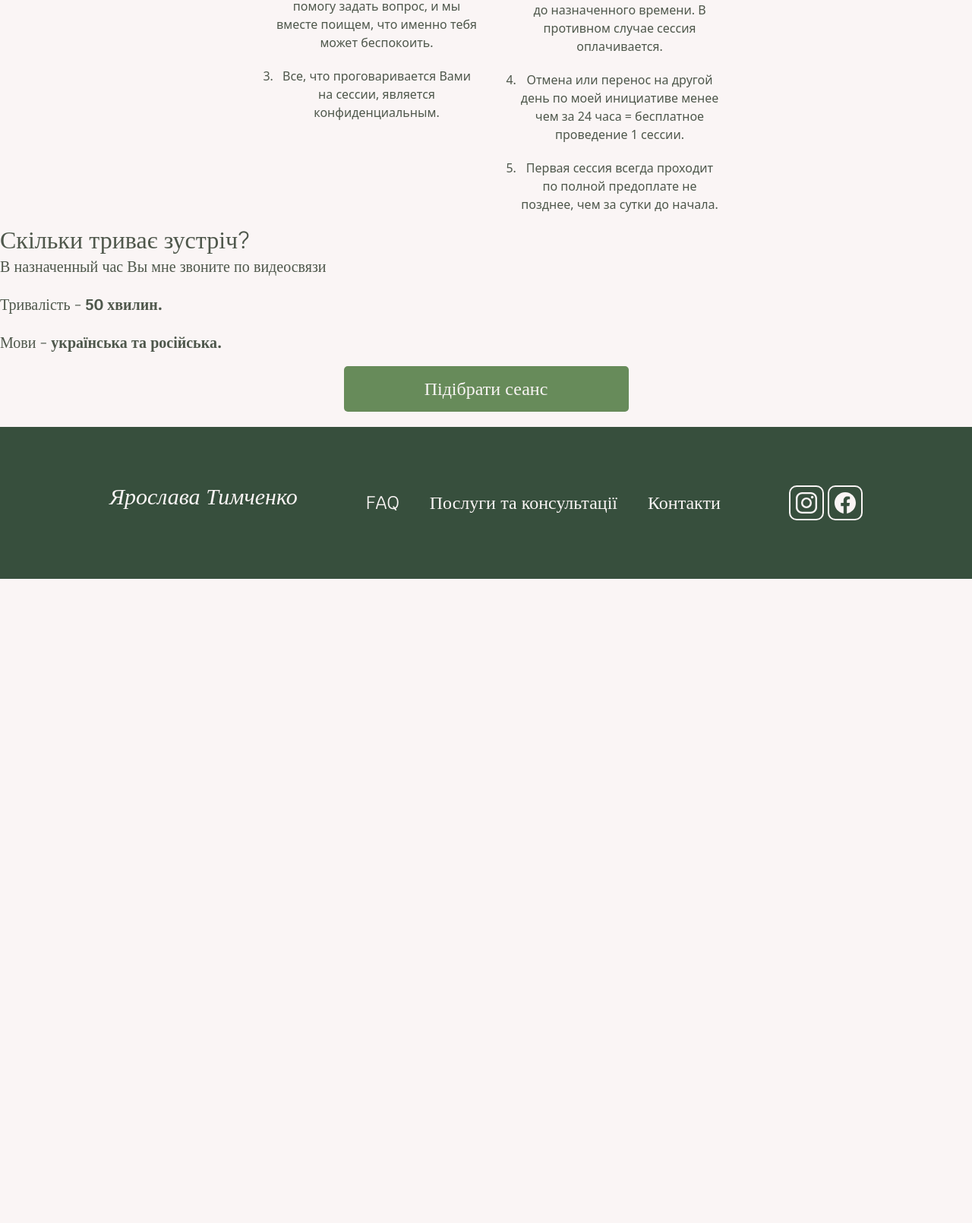
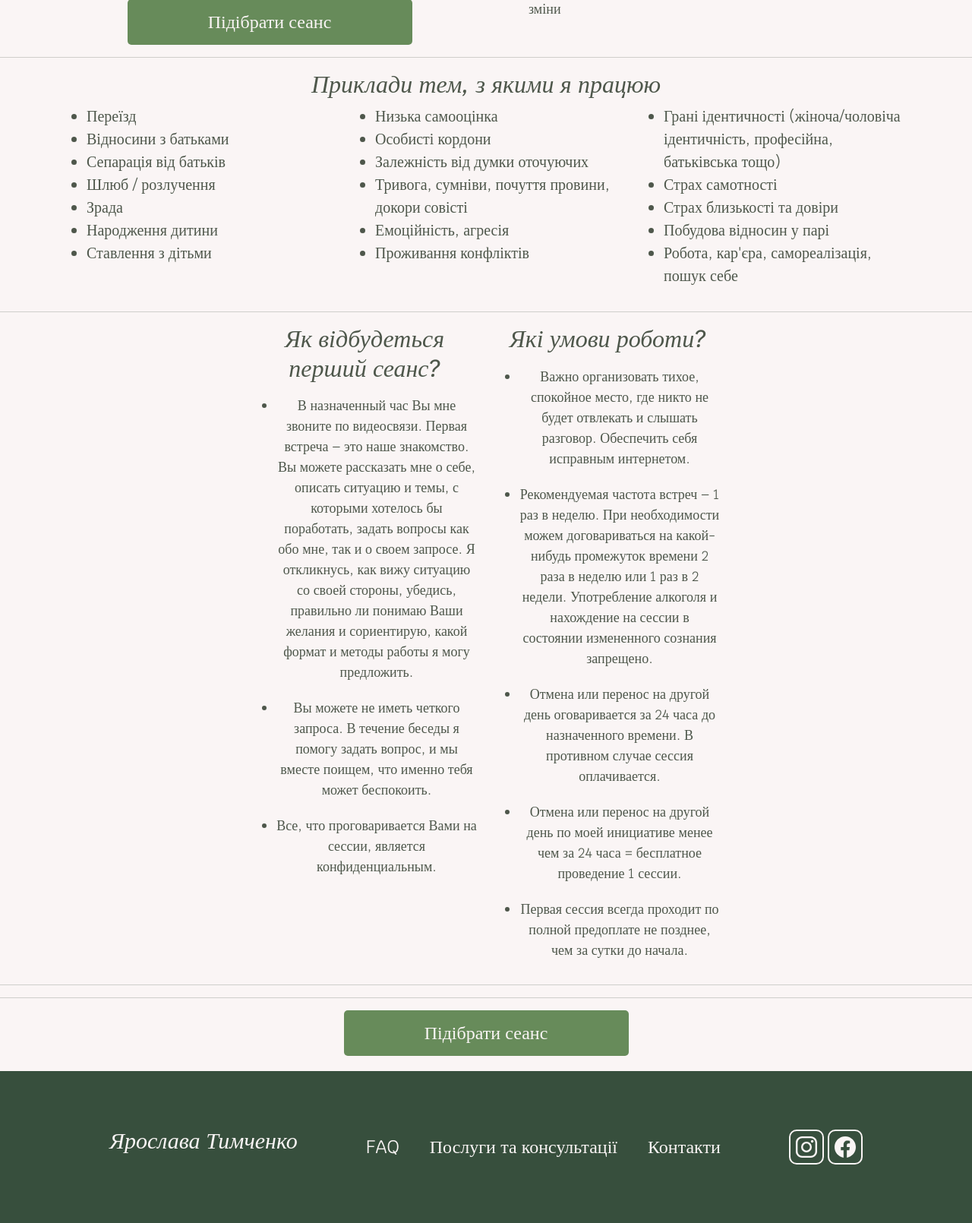
Before and after one commit to DimaPysmennyi/psychiatrist-project, a Django app: page /faq/ in a window 1280 px wide. Shown: the part 651-2261 px from the top of the page at 76% size. Before the commit the page ends 1413 px from the top, so only its background shows below. Run offline with Django 4.2, Linux system fonts and the light colour scheme.

Commit message:
service page impromvents

```diff
--- a/clinic/clinicapp/static/clinicapp/css/style.css
+++ b/clinic/clinicapp/static/clinicapp/css/style.css
@@ -210,10 +210,7 @@ header a{
     background-color: #9dc48f;
 }
 
-.container{
-    display: flex;
-    justify-content: center;
-}
+
 
 .path-history-div{
     display: flex;
@@ -517,6 +514,11 @@ h2{
 
 .about-p{
     font-size: 18px;
+    font-family: 'Krub';
+}
+
+.img-about{
+    height: 600px;
 }
 
 br{
@@ -549,3 +551,34 @@ footer a{
 footer .social *{
     border: 2px solid #faf5f5;
 }
+
+.img-consult{
+    height: 500px;
+}
+
+.consult-h2{
+    text-align: center;
+    font-style: 40px;
+    font-family: 'Krub';
+    font-style: italic;
+}
+
+.consult-h3{
+    text-align: center;
+    font-style: 24px;
+    font-family: 'Krub';
+    font-style: italic;
+}
+
+.consult-col1{
+    border-right: 1px
+}
+
+ul{
+    font-family: 'Krub';
+    font-size: 18px;
+}
+
+.consult-ul{
+    font-size: 20px;
+}
--- a/clinic/clinicapp/templates/clinicapp/faq.html
+++ b/clinic/clinicapp/templates/clinicapp/faq.html
@@ -1,4 +1,5 @@
 {% extends './base.html' %}
+{% load static %}
 <html lang="en">
 <head>
     <meta charset="UTF-8">
@@ -9,86 +10,87 @@
 </head>
 <body>
     {% block content %}
-
-    <!-- <h1 class="faq-h1">Поширені запитання</h1>
-      <div class="accordion-div">
-        <div class="accordion" id="accordionParent">
-            <div class="accordion-item">
-                <h2 class="accordion-header h1">
-                    <button class="accordion-button" type="button" data-bs-toggle="collapse" data-bs-target="#collapseOne" aria-expanded="false" aria-controls="#collapseOne">Як відбудеться перший сеанс?</button>
-                </h2>
-                <div id="collapseOne" class="accordion-collapse collapse show" data-bs-parent="accordionParent">
-                    <div class="accordion-body">
-                        <p class="accordion-text">В назначенный час Вы мне звоните по видеосвязи.
-                          Первая встреча – это наше знакомство.
-                          Вы можете рассказать мне о себе, описать ситуацию и темы, с которыми хотелось бы поработать, задать вопросы как обо мне, так и о своем запросе. Я откликнусь, как вижу ситуацию со своей стороны, убедись, правильно ли понимаю Ваши желания и сориентирую, какой формат и методы работы я могу предложить.
-
-                          Вы можете не иметь четкого запроса.
-                          В течение беседы я помогу задать вопрос, и мы вместе поищем, что именно тебя может беспокоить.
-
-                          Все, что проговаривается Вами на сессии, является конфиденциальным.</p>
+    <div class="container">
+      <div class="row justify-content-center align-items-center">
+        <div class="col text-center">
+          <img class="img-consult img-thumbnail" src="{% static 'clinicapp/images/IMG_6346.JPG' %}" alt="">
+          <a href="{% url 'form' %}">
+            <button class="find-service" type="button">Підібрати сеанс</button>
+          </a>
         </div>
+        <div class="col">
+          <h2 class="consult-h2">Я працюю у двох форматах</h2>
+          <h3 class="consult-h3">В чому різниця?</h3>
+          <div class="container">
+            <div class="row">
+              <div class="col consult-col1">
+                <h3 class="consult-h3">Психотерапія</h3>
+                <ul>
+                  <li>В середньому від одного року</li>
+                  <li>Увага сфокусована на особистості</li>
+                  <li>Найкраще підходить для роботи з емоційним інтелектом, проживанням кризових періодів, запитами щодо побудови відносин, роботи з самооцінкою та самосприйняттям</li>
+                  <li>Спрямована на глибокі зміни</li>
+                </ul>
               </div>
-            </div>
-
-            <div class="accordion-item">
-              <h2 class="accordion-header h1">
-                  <button class="accordion-button" type="button" data-bs-toggle="collapse" data-bs-target="#collapseTwo" aria-expanded="false" aria-controls="#collapseTwo">Які умови роботи?</button>
-              </h2>
-              <div id="collapseTwo" class="accordion-collapse collapse show" data-bs-parent="accordionParent">
-                  <div class="accordion-body">
-                      <p class="accordion-text">Важно организовать тихое, спокойное место, где никто не будет отвлекать и слышать разговор.
-                        Обеспечить себя исправным интернетом.
-                        Рекомендуемая частота встреч – 1 раз в неделю. При необходимости можем договариваться на какой-нибудь промежуток времени 2 раза в неделю или 1 раз в 2 недели.
-                        Употребление алкоголя и нахождение на сессии в состоянии измененного сознания запрещено.
-
-                        Отмена или перенос на другой день оговаривается за 24 часа до назначенного времени.
-                        В противном случае сессия оплачивается.
-
-                        Отмена или перенос на другой день по моей инициативе менее чем за 24 часа = бесплатное проведение 1 сессии.
-
-                        Первая сессия всегда проходит по полной предоплате не позднее, чем за сутки до начала.</p>
-                  </div>
-              </div>
-          </div>
-
-          <div class="accordion-item">
-            <h2 class="accordion-header h1">
-                <button class="accordion-button" type="button" data-bs-toggle="collapse" data-bs-target="#collapseThree" aria-expanded="false" aria-controls="#collapseThree">Скільки триває зустріч?</button>
-            </h2>
-            <div id="collapseThree" class="accordion-collapse collapse show" data-bs-parent="accordionParent">
-                <div class="accordion-body">
-                    <p class="accordion-text">
-                      В назначенный час Вы мне звоните по видеосвязи <br>
-                      Тривалість - <b>50 хвилин.</b> <br>
-                      Мови - <b>українська та російська.</b></p>
+              <div class="col">
+                <h3 class="consult-h3">Консультації</h3>
+                <ul>
+                  <li>У середньому від 1-5 до 10-12 сесій</li>
+                  <li>Увага сфокусована на особистості</li>
+                  <li>Найкраще підходить для роботи з поведінкою (звичкою), конкретними ситуаціями чи конфліктами</li>
+                  <li>Спрямована на усвідомлення причин поведінки, отримання нового досвіду та формування плану дій</li>
+                </ul>
               </div>
               </div>
             </div>
           </div>
         </div>
-      <div class="button-box">
-        <a href="{% url 'form' %}">
-          <button type="button" class="find-service">Підібрати сеанс</button>
-        </a>
-      </div> -->
+      </div>
+    </div>
+    <hr>
+    <div class="container themes">
+      <div class="row">
+        <h2 class="consult-h2">Приклади тем, з якими я працюю</h2>
+      </div>
       <div class="row">
         <div class="col">
-
+          <ul class="consult-ul">
+            <li>Переїзд</li>
+            <li>Відносини з батьками</li>
+            <li>Сепарація від батьків</li>
+            <li>Шлюб / розлучення</li>
+            <li>Зрада</li>
+            <li>Народження дитини</li>
+            <li>Ставлення з дітьми</li>
+          </ul>
         </div>
         <div class="col">
-
+          <ul class="consult-ul">
+            <li>Низька самооцінка</li>
+            <li>Особисті кордони</li>
+            <li>Залежність від думки оточуючих</li>
+            <li>Тривога, сумніви, почуття провини, докори совісті</li>
+            <li>Емоційність, агресія</li>
+            <li>Проживання конфліктів</li>
+          </ul>
         </div>
         <div class="col">
-
+          <ul class="consult-ul">
+            <li>Грані ідентичності (жіноча/чоловіча ідентичність, професійна, батьківська тощо)</li>
+            <li>Страх самотності</li>
+            <li>Страх близькості та довіри</li>
+            <li>Побудова відносин у парі</li>
+            <li>Робота, кар'єра, самореалізація, пошук себе</li>
+          </ul>
         </div>
       </div>
-
+    </div>
+    <hr>
     <div class="row text-center w-50" style="margin: 0 auto;">
       <div class="col text-center">
-        <h2 class="h2 text-center text-success fst-italic">Як відбудеться перший сеанс?</h2>
+        <h2 class="h2 text-center fst-italic">Як відбудеться перший сеанс?</h2>
         <p class="text fs-4 text-success fw-light">
-          <ol>
+          <ul>
             <li>
               В назначенный час Вы мне звоните по видеосвязи.
               Первая встреча – это наше знакомство.
@@ -101,13 +103,13 @@
             <li style="margin-top: 20px;">
               Все, что проговаривается Вами на сессии, является конфиденциальным.
             </li>
-          </ol>
+          </ul>
         </p>
       </div>
         <div class="col text-center">
           <h2 class="h2 text-center fst-italic">Які умови роботи?</h2>
           <p class="text text-center fs-4 fw-light">
-            <ol>
+            <ul>
               <li>Важно организовать тихое, спокойное место, где никто не будет отвлекать и слышать разговор.
                 Обеспечить себя исправным интернетом.
               </li>
@@ -125,29 +127,22 @@
                 <li style="margin-top: 20px;">
                   Первая сессия всегда проходит по полной предоплате не позднее, чем за сутки до начала.
                 </li>
-            </ol>
+            </ul>
           </p>
         </div>
     </div>
+    <hr>
+    <div class="info">
 
-                    <div class="accordion-item">
-            <h2 class="accordion-header h1">
-                <button class="accordion-button" type="button" data-bs-toggle="collapse" data-bs-target="#collapseThree" aria-expanded="false" aria-controls="#collapseThree">Скільки триває зустріч?</button>
-            </h2>
-            <div id="collapseThree" class="accordion-collapse collapse show" data-bs-parent="accordionParent">
-                <div class="accordion-body">
-                    <p class="accordion-text">
-                      В назначенный час Вы мне звоните по видеосвязи <br>
-                      Тривалість - <b>50 хвилин.</b> <br>
-                      Мови - <b>українська та російська.</b></p>
     </div>
-            </div>
+    <hr>
     <div class="button-box">
       <a href="{% url 'form' %}">
         <button type="button" class="find-service">Підібрати сеанс</button>
       </a>
     </div>
 
+
     {% endblock %}
 </body>
 </html>
```
Also changed, not shown: clinic/clinicapp/templates/clinicapp/about.html (+6 -3 lines). Lines whose indentation alone changed are shown as unchanged.
